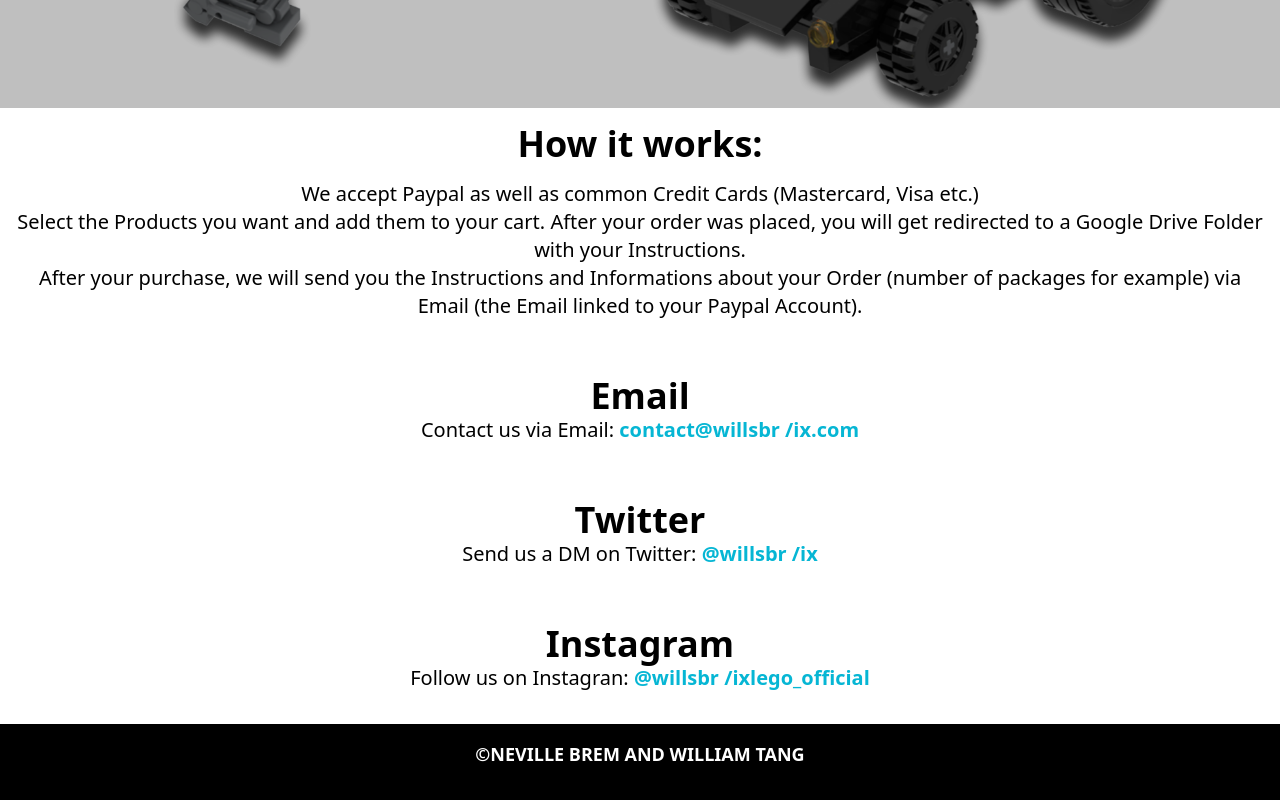
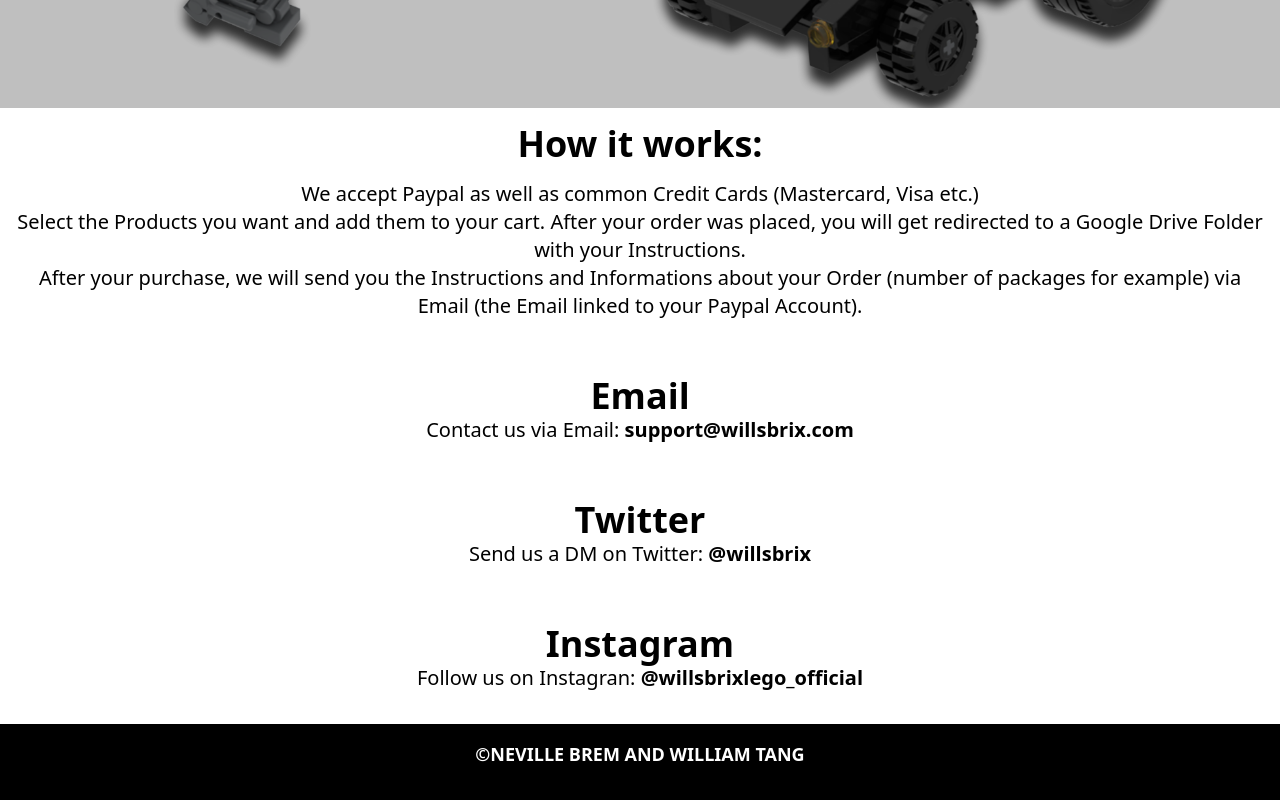
Before and after one commit to nevthereal/willsbrix-react, a React (Create React App) app: page /info in a window 1280 px wide. Shown: the part 740-1540 px from the top of the page. Built offline with nearby package versions, Linux system fonts and the light colour scheme; some icons are missing.

Commit message:
vital edit

```diff
--- a/src/components/Info.jsx
+++ b/src/components/Info.jsx
@@ -19,17 +19,17 @@
     <br />
     <div className="m-4">
         <h1 className="text-2xl md:text-4xl font-bold">Email</h1>
-        <p className="md:text-xl">Contact us via Email: <a className="font-bold text-cyan-500" href="mailto:support@willsbr /ix.com">contact@willsbr /ix.com</a></p>
+        <p className="md:text-xl">Contact us via Email: <a className="font-bold" href="mailto:support@willsbrix.com">support@willsbrix.com</a></p>
     </div>
     <br />
     <div className="m-4">
         <h1 className="text-2xl md:text-4xl font-bold">Twitter</h1>
-        <p className="md:text-xl">Send us a DM on Twitter: <a className="font-bold text-cyan-500" href="https://twitter.com/willsbr /ix">@willsbr /ix</a></p>
+        <p className="md:text-xl">Send us a DM on Twitter: <a className="font-bold" href="https://twitter.com/willsbrix">@willsbrix</a></p>
     </div>
     <br />
     <div className="m-4">
         <h1 className="text-2xl md:text-4xl font-bold">Instagram</h1>
-        <p className="md:text-xl">Follow us on Instagran: <a className="font-bold text-cyan-500" href="https://instagram.com/willsbr /ixlego_official">@willsbr /ixlego_official</a></p>
+        <p className="md:text-xl">Follow us on Instagran: <a className="font-bold" href="https://instagram.com/willsbrixlego_official">@willsbrixlego_official</a></p>
     </div>
     </div>
   )
--- a/src/components/products/A_b.jsx
+++ b/src/components/products/A_b.jsx
@@ -10,7 +10,7 @@
         <img src={Ab} alt="black assassin droid" className="w-80 md:w-[720px] my-4 mx-auto border border-gray-300 rounded-xl" />
         <div className="my-auto">
         <h1 className="font-bold text-2xl md:text-4xl m-4">Black Assassin Droid</h1>
-        <p className="text-xs text-gray-600">Before you place your order, check the <a className="font-semibold" href="info.html">Info</a> Page</p>
+        <p className="text-xs text-gray-600">Before you place your order, check the <a className="font-semibold" href="/info">Info</a> Page</p>
         <div className="m-4 flex justify-center space-x-10">
         <a href="https://www.paypal.com/cgi-bin/webscr?cmd=_s-xclick&hosted_button_id=JE4FAGYHTQQVA" className="border border-gray-400 py-1 px-2 rounded-lg hover:scale-105 duration-200"><p className="font-bold text-xl md:text-3xl">$5 <i className="fa-solid fa-cart-plus my-auto"></i></p></a>
         </div>
--- a/src/components/products/A_g.jsx
+++ b/src/components/products/A_g.jsx
@@ -10,7 +10,7 @@
         <img src={Ag} alt="gray assassin droid" className="w-80 md:w-[720px] my-4 mx-auto border border-gray-300 rounded-xl" />
         <div className="my-auto">
         <h1 className="font-bold text-2xl md:text-4xl m-4">Gray Assassin Droid</h1>
-        <p className="text-xs text-gray-600">Before you place your order, check the <a className="font-semibold" href="info.html">Info</a> Page</p>
+        <p className="text-xs text-gray-600">Before you place your order, check the <a className="font-semibold" href="/info">Info</a> Page</p>
         <div  className="m-4 flex justify-center space-x-10">
         <a href="https://www.paypal.com/cgi-bin/webscr?cmd=_s-xclick&hosted_button_id=HC9LK2N8FJ5AY" className="border border-gray-400 py-1 px-2 rounded-lg hover:scale-105 duration-200"><p className="font-bold text-xl md:text-3xl my-auto">$5 <i className="fa-solid fa-cart-plus"></i></p></a>
         </div>
--- a/src/components/products/At_rt.jsx
+++ b/src/components/products/At_rt.jsx
@@ -11,7 +11,7 @@
         <img src={Atrt} alt="at rt walker" className="w-80 md:w-[720px] my-4 mx-auto border border-gray-300 rounded-xl" />
         <div className="my-auto">
         <h1 className="font-bold text-2xl md:text-4xl m-4">AT-RT Walker</h1>
-        <p className="text-xs text-gray-600">Before you place your order, check the <a className="font-semibold" href="info.html">Info</a> Page</p>
+        <p className="text-xs text-gray-600">Before you place your order, check the <a className="font-semibold" href="/info">Info</a> Page</p>
         <div  className="m-4 flex justify-center space-x-10">
         <a href="https://www.paypal.com/cgi-bin/webscr?cmd=_s-xclick&hosted_button_id=8BEMJHHRBVJ7G" className="border border-gray-400 py-1 px-2 rounded-lg hover:scale-105 duration-200"><p className="font-bold text-xl md:text-3xl my-auto">$15 <i className="fa-solid fa-cart-plus"></i></p></a>
         </div>
--- a/src/components/products/Barc.jsx
+++ b/src/components/products/Barc.jsx
@@ -11,7 +11,7 @@
         <img src={Bs} alt="barc speeder" className="w-80 md:w-[720px] my-4 mx-auto border border-gray-300 rounded-xl" />
         <div className="my-auto">
         <h1 className="font-bold text-2xl md:text-4xl m-4">BARC Speeder</h1>
-        <p className="text-xs text-gray-600">Before you place your order, check the <a className="font-semibold" href="info.html">Info</a> Page</p>
+        <p className="text-xs text-gray-600">Before you place your order, check the <a className="font-semibold" href="/info">Info</a> Page</p>
         <div  className="m-4 flex justify-center space-x-10">
         <a href="https://www.paypal.com/cgi-bin/webscr?cmd=_s-xclick&hosted_button_id=J4PKAF4NKQB9E" className="border border-gray-400 py-1 px-2 rounded-lg hover:scale-105 duration-200"><p className="font-bold text-xl md:text-3xl my-auto">$20 <i className="fa-solid fa-cart-plus"></i></p></a>
         </div>
--- a/src/components/products/Batmobile.jsx
+++ b/src/components/products/Batmobile.jsx
@@ -11,7 +11,7 @@
         <img src={Bm} alt="batmobile" className="w-80 md:w-[720px] my-4 mx-auto border border-gray-300 rounded-xl" />
         <div className="my-auto">
         <h1 className="font-bold text-2xl md:text-4xl m-4">Batmobile</h1>
-        <p className="text-xs text-gray-600">Before you place your order, check the <a className="font-semibold" href="info.html">Info</a> Page</p>
+        <p className="text-xs text-gray-600">Before you place your order, check the <a className="font-semibold" href="/info">Info</a> Page</p>
         <div  className="m-4 flex justify-center space-x-10">
         <a href="https://www.paypal.com/cgi-bin/webscr?cmd=_s-xclick&hosted_button_id=C6EVNB3S6CGEC" className="border border-gray-400 py-1 px-2 rounded-lg hover:scale-105 duration-200"><p className="font-bold text-xl md:text-3xl my-auto">$15 <i className="fa-solid fa-cart-plus"></i></p></a>
         </div>
--- a/src/components/products/Crab.jsx
+++ b/src/components/products/Crab.jsx
@@ -11,7 +11,7 @@
         <img src={Cd} alt="Crab droid" className="w-80 md:w-[720px] my-4 mx-auto border border-gray-300 rounded-xl" />
         <div className="my-auto">
         <h1 className="font-bold text-2xl md:text-4xl m-4">Crab Droid</h1>
-        <p className="text-xs text-gray-600">Before you place your order, check the <a className="font-semibold" href="info.html">Info</a> Page</p>
+        <p className="text-xs text-gray-600">Before you place your order, check the <a className="font-semibold" href="/info">Info</a> Page</p>
         <div className="m-4 flex justify-center space-x-10">
         <a href="https://www.paypal.com/cgi-bin/webscr?cmd=_s-xclick&hosted_button_id=GTA2WX6LF6SGQ" className="border border-gray-400 py-1 px-2 rounded-lg hover:scale-105 duration-200"><p className="font-bold text-xl md:text-3xl my-auto">$10 <i className="fa-solid fa-cart-plus"></i></p></a>
         </div>
--- a/src/components/products/Rancy.jsx
+++ b/src/components/products/Rancy.jsx
@@ -11,7 +11,7 @@
         <img src={Rancor} alt="at rt walker" className="w-80 md:w-[720px] my-4 mx-auto border border-gray-300 rounded-xl" />
         <div className="my-auto">
         <h1 className="font-bold text-2xl md:text-4xl m-4">Rancor - Minifig Scale</h1>
-        <p className="text-xs text-gray-600">Before you place your order, check the <a className="font-semibold" href="info.html">Info</a> Page</p>
+        <p className="text-xs text-gray-600">Before you place your order, check the <a className="font-semibold" href="/info">Info</a> Page</p>
         <div  className="m-4 flex justify-center space-x-10">
         <a href="https://www.paypal.com/cgi-bin/webscr?cmd=_s-xclick&hosted_button_id=BGAMEEEH4KJ2U" className="border border-gray-400 py-1 px-2 rounded-lg hover:scale-105 duration-200"><p className="font-bold text-xl md:text-3xl my-auto">$40 <i className="fa-solid fa-cart-plus"></i></p></a>
         </div>
--- a/src/components/products/SwampSpeeder.jsx
+++ b/src/components/products/SwampSpeeder.jsx
@@ -10,7 +10,7 @@
         <img src={Ss} alt="at rt walker" className="w-80 md:w-[720px] my-4 mx-auto border border-gray-300 rounded-xl" />
         <div className="my-auto">
         <h1 className="font-bold text-2xl md:text-4xl m-4">Republic Swamp Speeder</h1>
-        <p className="text-xs text-gray-600">Before you place your order, check the <a className="font-semibold" href="info.html">Info</a> Page</p>
+        <p className="text-xs text-gray-600">Before you place your order, check the <a className="font-semibold" href="/info">Info</a> Page</p>
         <div  className="m-4 flex justify-center space-x-10">
         <a href="https://www.paypal.com/cgi-bin/webscr?cmd=_s-xclick&hosted_button_id=7K7CSGSYGRZB6" className="border border-gray-400 py-1 px-2 rounded-lg hover:scale-105 duration-200"><p className="font-bold text-xl md:text-3xl my-auto">$35 <i className="fa-solid fa-cart-plus"></i></p></a>
         </div>
```
